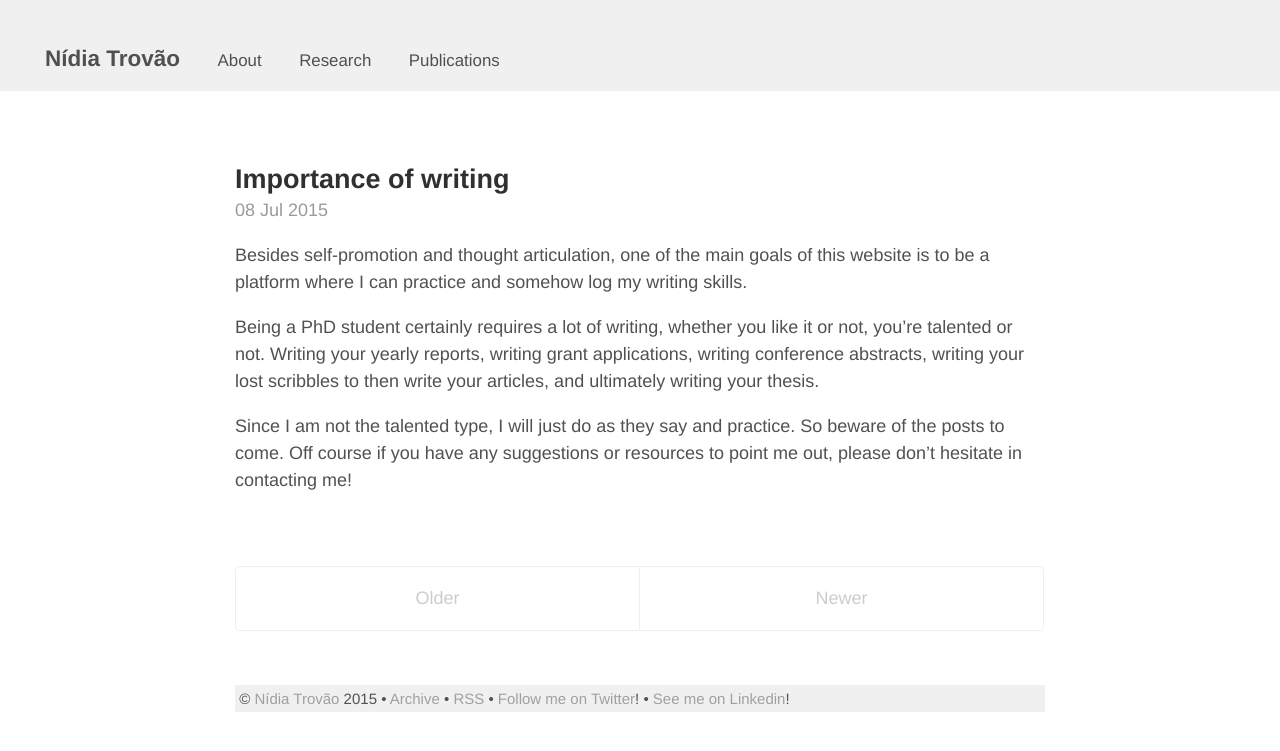
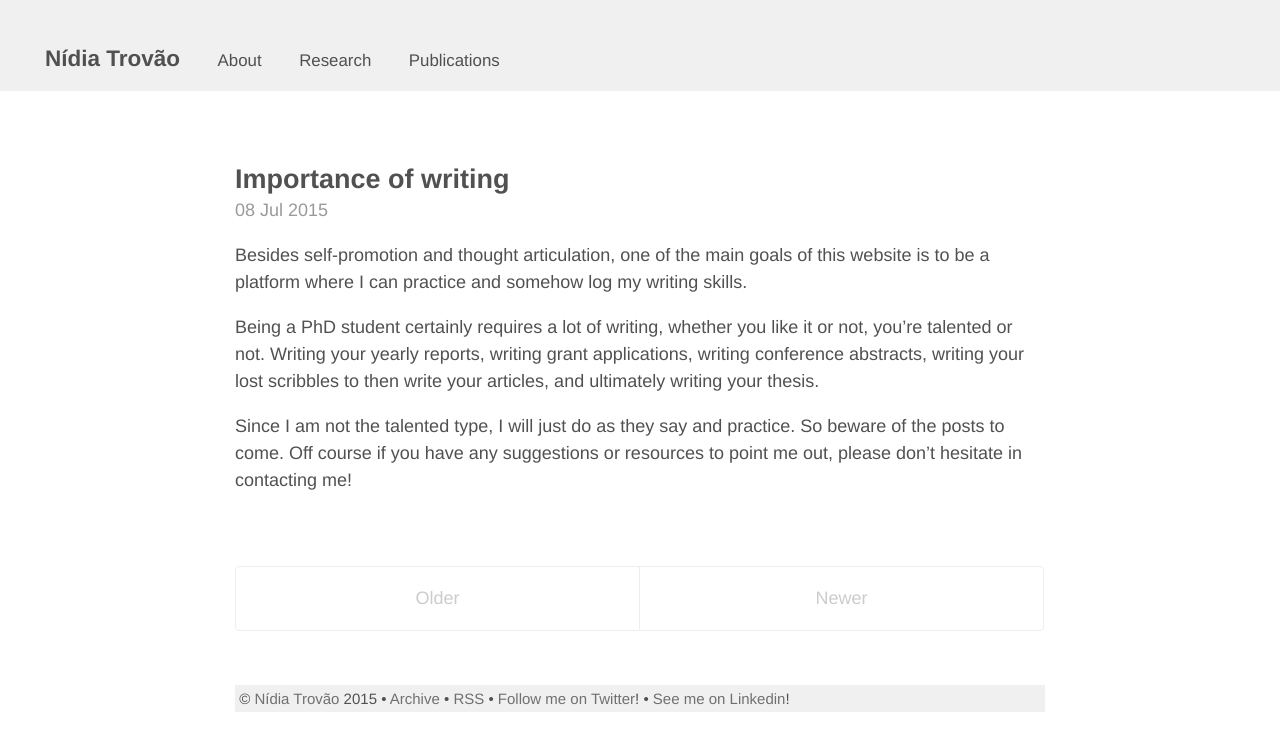
Before and after one commit to nidiatrovao/nidiatrovao.github.io, a Jekyll site: the page built from index.html, in a window 1280 px wide. Shown: the top 751 px of the page. Built offline with Jekyll 4.4.1, drawn with Linux system fonts in a browser that asks for light colours; the list of posts is cut into pages by our own code.

Commit message:
uniformize colors

```diff
--- a/_sass/_base.scss
+++ b/_sass/_base.scss
@@ -33,7 +33,7 @@ body {
 
 // No `:visited` state is required by default (browsers will use `a`)
 a {
-  color: #A0A0A0;
+  color: #707070;
   text-decoration: none;
 
   // `:focus` is linked to `:hover` for basic accessibility
--- a/_sass/_posts.scss
+++ b/_sass/_posts.scss
@@ -12,7 +12,7 @@
 .page-title,
 .post-title,
 .post-title a {
-  color: #303030;
+  color: #515151;
 }
 .page-title,
 .post-title {
```
